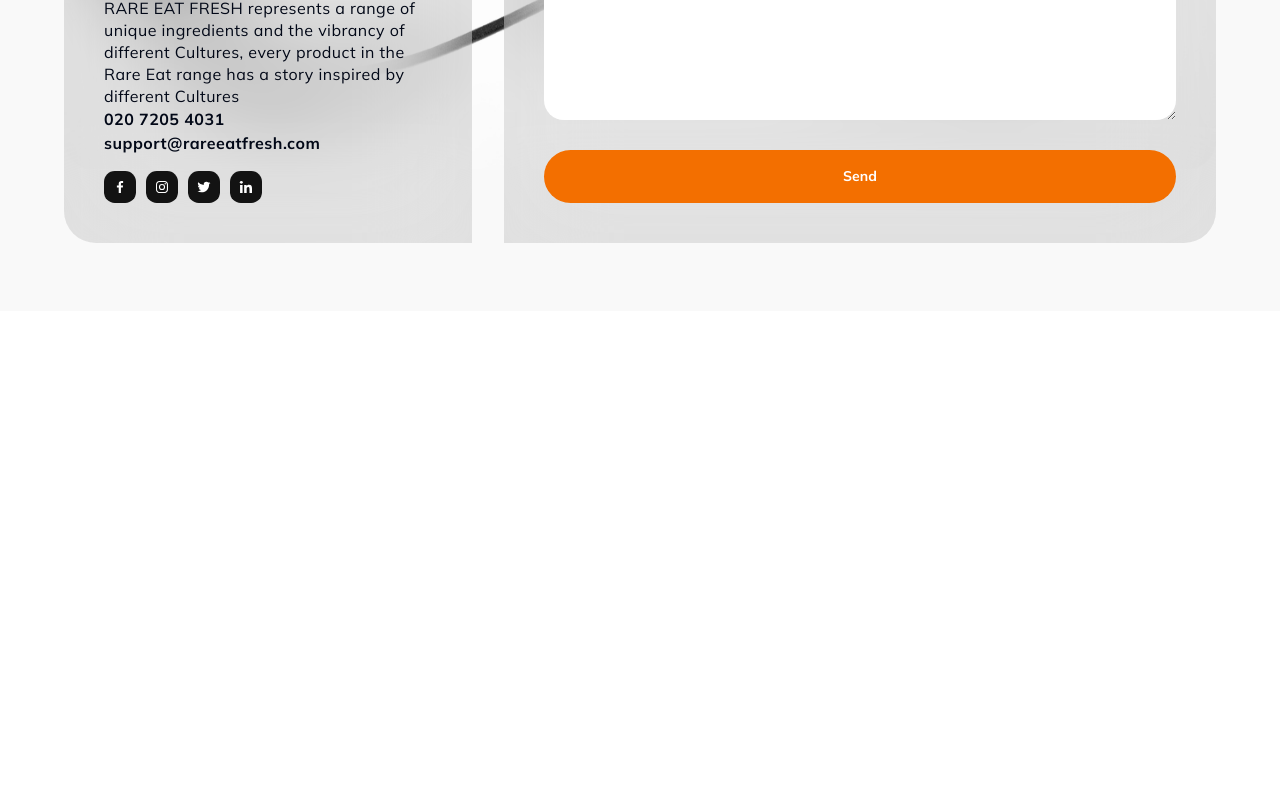
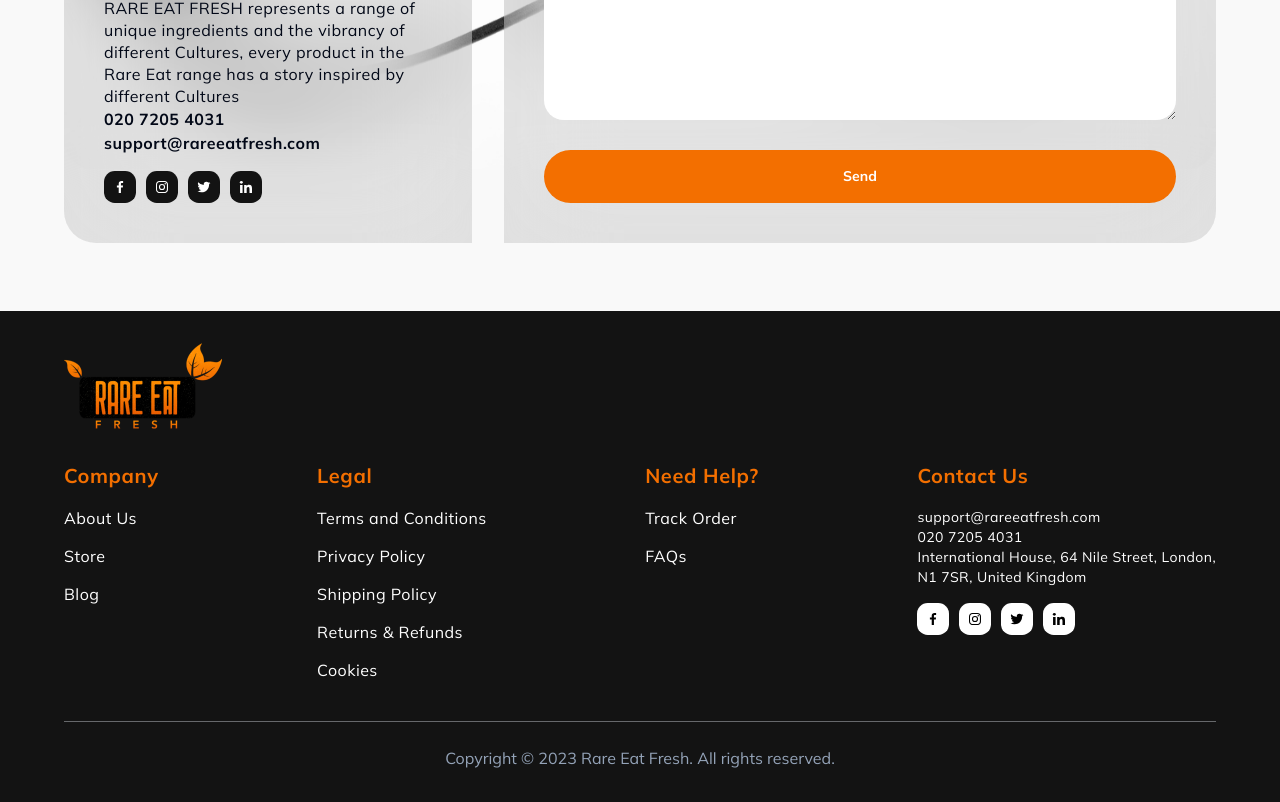
Before and after one commit to ProfessorDy/assessment, a Next.js app: page / in a window 1280 px wide. Shown: the part 662-1464 px from the top of the page. Before the commit the page ends 973 px from the top, so only its background shows below. Built offline with nearby package versions, Linux system fonts and the light colour scheme.

Commit message:
Add Footer

```diff
--- a/app/layout.tsx
+++ b/app/layout.tsx
@@ -3,6 +3,7 @@
 import './globals.css'
 import type { Metadata } from 'next'
 import { Mulish } from 'next/font/google'
+import Footer from '@/components/Footer'
 
 const mulish = Mulish({ subsets: ['latin'] })
 
@@ -21,6 +22,7 @@
       <body className={mulish.className}>
         <Header />
         {children}
+        <Footer />
       </body>
     </html>
   )
--- /dev/null
+++ b/components/Footer.tsx
@@ -0,0 +1,69 @@
+import Container from "./ui/container"
+import logo from '@/public/Logo Crop 2.png'
+import Image from "next/image"
+import Link from "next/link"
+import { Socials } from "./Socials"
+
+const date = new Date()
+const year = date.getFullYear()
+
+const Footer = () => {
+    return (
+        <footer className="px-6 sm:px-8 lg:px-16 py-8 bg-[#131313] text-white">
+            <Container>
+                <div className="flex flex-col gap-8">
+                    <Image
+                        src={logo}
+                        alt="logo" />
+
+                    <ul className="mb-10 flex justify-between">
+                        <li className="flex flex-col gap-4">
+                            <h3 className="text-[1.25rem] text-[#F36F00]  font-bold leading-normal tracking-[.0375rem] ">Company</h3>
+
+                            <Link className="hover:text-[#F36F00] text-[1rem] font-normal leading-[1.375rem] tracking-[.03rem] " href='/'>About Us</Link>
+                            <Link className="hover:text-[#F36F00] text-[1rem] font-normal leading-[1.375rem] tracking-[.03rem] " href='/'>Store</Link>
+                            <Link className="hover:text-[#F36F00] text-[1rem] font-normal leading-[1.375rem] tracking-[.03rem] " href='/'>Blog</Link>
+
+                        </li>
+                        {/*  */}
+                        <li className="flex flex-col gap-4">
+                            <h3 className="text-[1.25rem] text-[#F36F00]  font-bold leading-normal tracking-[.0375rem] ">Legal</h3>
+
+                            <Link className="hover:text-[#F36F00] text-[1rem] font-normal leading-[1.375rem] tracking-[.03rem] " href='/'>Terms and Conditions</Link>
+                            <Link className="hover:text-[#F36F00] text-[1rem] font-normal leading-[1.375rem] tracking-[.03rem] " href='/'>Privacy Policy</Link>
+                            <Link className="hover:text-[#F36F00] text-[1rem] font-normal leading-[1.375rem] tracking-[.03rem] " href='/'>Shipping Policy</Link>
+                            <Link className="hover:text-[#F36F00] text-[1rem] font-normal leading-[1.375rem] tracking-[.03rem] " href='/'>Returns & Refunds</Link>
+                            <Link className="hover:text-[#F36F00] text-[1rem] font-normal leading-[1.375rem] tracking-[.03rem] " href='/'>Cookies</Link>
+
+                        </li>
+                        {/*  */}
+                        <li className="flex flex-col gap-4">
+                            <h3 className="text-[1.25rem] text-[#F36F00]  font-bold leading-normal tracking-[.0375rem] ">Need Help?</h3>
+
+                            <Link className="hover:text-[#F36F00] text-[1rem] font-normal leading-[1.375rem] tracking-[.03rem] " href='/'>Track Order</Link>
+                            <Link className="hover:text-[#F36F00] text-[1rem] font-normal leading-[1.375rem] tracking-[.03rem] " href='/'>FAQs</Link>
+                        </li>
+                        {/*  */}
+                        <li className="flex flex-col gap-4">
+                            <h3 className="text-[1.25rem] text-[#F36F00]  font-bold leading-normal tracking-[.0375rem] ">Contact Us</h3>
+
+                            <div className="text-[.875rem] font-normal leading-[1.255rem] tracking-[.02625rem] ">
+                                <p>support@rareeatfresh.com</p>
+                                <p>020 7205 4031</p>
+                                <p>International House, 64 Nile Street, London,
+                                    <br />N1 7SR, United Kingdom</p>
+
+                            </div>
+                            <Socials main={false} />
+                        </li>
+
+                    </ul>
+                </div>
+                <hr className="h-px bg-[#BEBCBD] opacity-40 mb-6 " />
+                <p className="text-center text-[#94A3B8] ">Copyright © {year} Rare Eat Fresh. All rights reserved.</p>
+            </Container>
+        </footer>
+    )
+}
+
+export default Footer
--- a/components/Header.tsx
+++ b/components/Header.tsx
@@ -34,7 +34,7 @@
 
     return (
 
-        <header className="px-6 sm:px-8 lg:px-16 py-2 shadow-2xl bg-[#F9F9F9]">
+        <header className=" py-2 shadow-2xl bg-[#F9F9F9]">
             <Container>
 
                 <div className="flex justify-between items-center">
--- a/components/Summary.tsx
+++ b/components/Summary.tsx
@@ -1,11 +1,19 @@
-import React from 'react'
+
 
 const Summary = () => {
     return (
         <section className='w-full text-center'>
-            <h1>
+            <h1 className=' '>
+                Join Our Newsletter: Stay Connected, Savor Exclusives!
+            </h1>
+            <p>Subscribe to our newsletter and be a part of the vibrant Rare Eat Fresh community. Stay connected with the latest updates, exclusive offers, and exciting promotions on rare West African food ingredients.</p>
+            <form>
+                <label htmlFor="">
+                    <input type="email" />
+                    <input type="submit" value="" />
+                </label>
 
-            </h1>
+            </form>
         </section>
     )
 }
```
